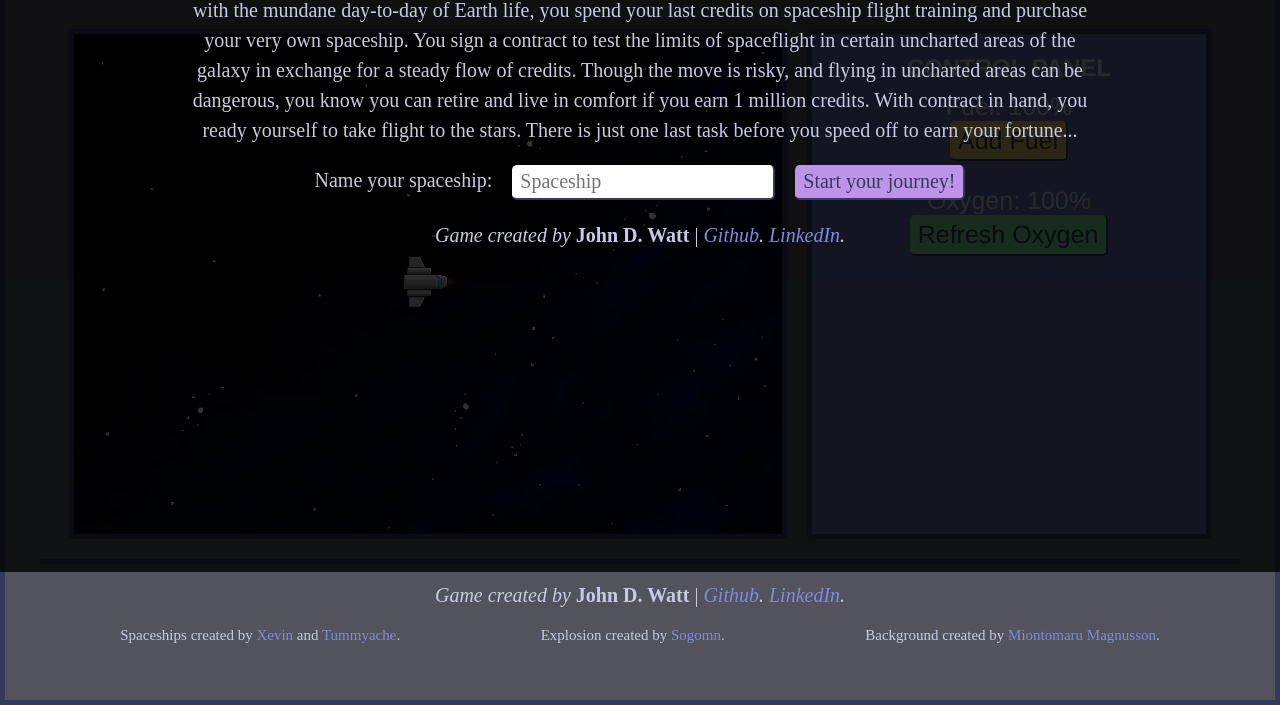
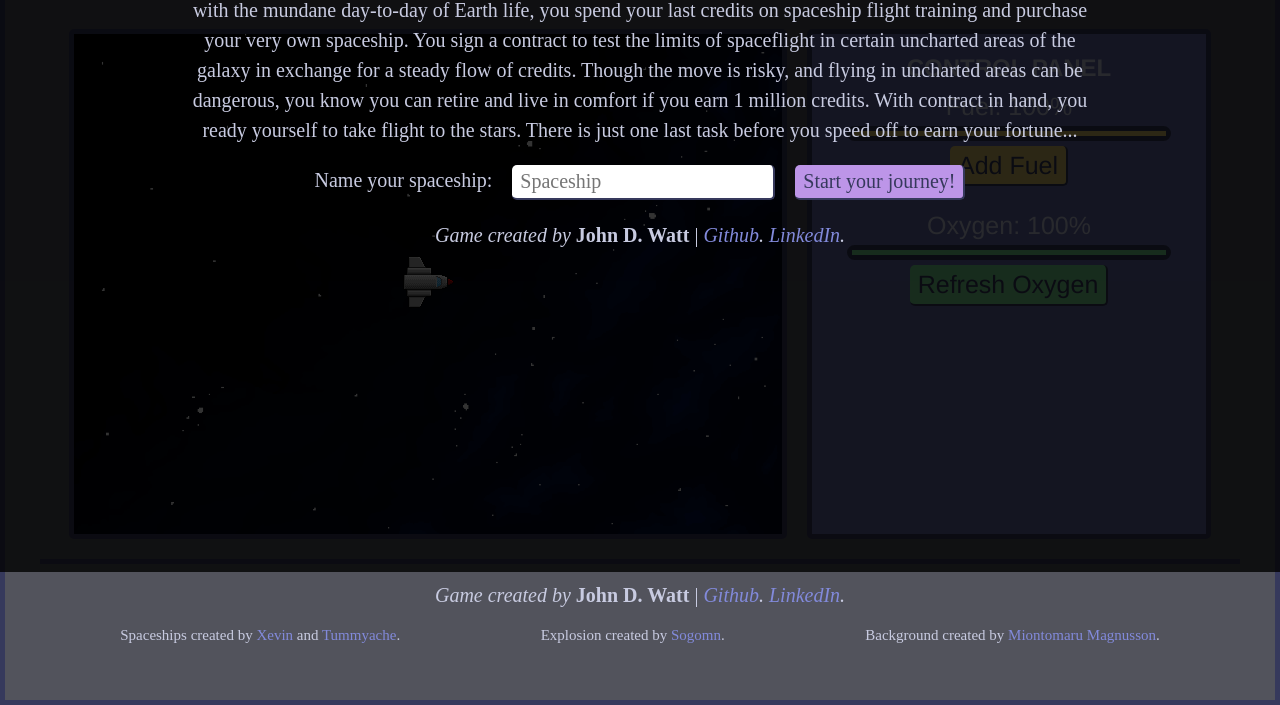
Before and after one commit to johndwatt/Credit-Quest-2238, a plain HTML site: page index.html in a window 1280 px wide. Shown: the part 228-933 px from the top of the page. Drawn offline with nearby package versions, Linux system fonts and the light colour scheme; a web font is replaced by a local one.

Commit message:
add metric bars to fuel and oxygen metrics

```diff
--- a/index.html
+++ b/index.html
@@ -51,10 +51,16 @@
             <h2>CONTROL PANEL</h2>
             <div class="panel-section">
                 <p id="fuel-count">Fuel: 100%</p>
+                <div class="meter">
+                    <span id="fuel-meter"></span>
+                </div>
                 <button id="fuel-btn">Add Fuel</button>
             </div>
             <div class="panel-section">
                 <p id="oxygen-count">Oxygen: 100%</p>
+                <div class="meter">
+                    <span id="oxygen-meter"></span>
+                </div>
                 <button id="oxygen-btn">Refresh Oxygen</button>
             </div>
             <div class="panel-section hidden" id="rad-container">
--- a/styles/main.css
+++ b/styles/main.css
@@ -132,6 +132,27 @@ section div {
 	display: none;
 }
 
+.meter {
+    border: 5px solid #36395C;
+    border-radius: 25px;
+    margin: 5px 15px;
+}
+
+.meter #fuel-meter {
+    background-color: #DBC36B;
+}
+
+.meter #oxygen-meter {
+    background-color: #76DB93;
+}
+
+.meter span {
+    display: block;
+    height: 100%;
+    background-color: #6369A8;
+    height: 5px;
+}
+
 /* === ID SELECTORS === */
 #fuel-btn {
 	background-color: #DBC36B;
```
